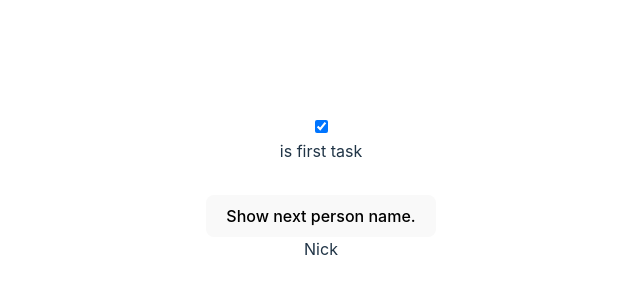
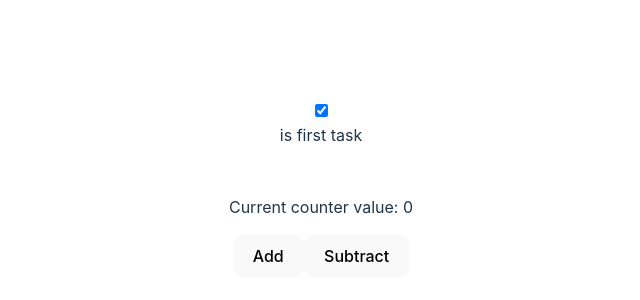
Before and after one commit to Kentypa/internship-react, a React (Vite) app: page / in a window 1280 px wide. Shown: the part 228-528 px from the top of the page, without its empty margins (319-959 px from the left). Built offline with nearby package versions, Linux system fonts and the light colour scheme.

Commit message:
Code refactored
Improved code style and variables names, changed project structure, add folders for reducers/types/context

```diff
--- a/src/App.tsx
+++ b/src/App.tsx
@@ -1,6 +1,6 @@
 import './App.css'
-import {TextChanger} from "./components/TextChanger";
-import {TaskApp} from "./components/TaskApp";
+import {Counter} from "./components/CounterApp";
+import {ProductsApp} from "./components/ProductsApp";
 import {useState} from "react";
 
 function App() {
@@ -10,6 +10,7 @@ function App() {
         <>
             <div className="card">
                 <input
+                    name="is-first-task"
                     type="checkbox"
                     checked={isFirstTask}
                     onChange={e => {
@@ -18,7 +19,7 @@ function App() {
                 />
                 <br/> is first task
             </div>
-          {isFirstTask ? (<TextChanger/>) : (<TaskApp/>)}
+            {isFirstTask ? (<Counter />) : (<ProductsApp/>)}
         </>
     )
 }
--- a/src/components/Button/index.tsx
+++ b/src/components/Button/index.tsx
@@ -1,8 +1,10 @@
+import {ComponentWithChildren} from "../../types/component-with-children.tsx";
+
 type ButtonProps = {
     handleClick: () => void;
 }
 
-export const Button: React.FC<React.PropsWithChildren<ButtonProps>> = ({handleClick, children}) => {
+export const Button: ComponentWithChildren<ButtonProps> = ({handleClick, children}) => {
     return (
         <button onClick={handleClick}>
             {children}
--- /dev/null
+++ b/src/components/CounterApp/index.tsx
@@ -0,0 +1,29 @@
+import React, {useState} from 'react';
+import {Button} from "../Button";
+import {CounterTitle} from "../CounterTitle";
+
+export const Counter: React.FC = () => {
+    const [counterValue, setCounterValue] = useState(0);
+
+    function handleCounterIncrement() {
+        setCounterValue(counterValue + 1);
+    }
+
+    function handleCounterDecrement() {
+        setCounterValue(counterValue - 1);
+    }
+
+    return (
+        <div>
+            <CounterTitle>
+                {"Current counter value: " + counterValue}
+            </CounterTitle>
+            <Button handleClick={handleCounterIncrement}>
+                Add
+            </Button>
+            <Button handleClick={handleCounterDecrement}>
+                Subtract
+            </Button>
+        </div>
+    )
+}
--- /dev/null
+++ b/src/components/CounterTitle/index.tsx
@@ -0,0 +1,9 @@
+import {ComponentWithChildren} from "../../types/component-with-children.tsx";
+
+export const CounterTitle: ComponentWithChildren<object> = ({children}) => {
+    return (
+        <p>
+            {children}
+        </p>
+    )
+}
--- /dev/null
+++ b/src/components/ProductElement/index.tsx
@@ -0,0 +1,25 @@
+import React, {useContext} from "react";
+import {Button} from "../Button";
+import {ProductDispatchContexts} from "../../contexts/product-dispatch-contexts.tsx";
+
+export type ProductElementProps = {
+    id: number;
+    name: string;
+}
+
+export const ProductElement: React.FC<ProductElementProps> = ({id ,name}) => {
+    const productDispatch = useContext(ProductDispatchContexts);
+
+    return (
+        <section>
+            <li>{name}</li>
+            <Button handleClick={()=>{productDispatch({
+                name,
+                type: "delete",
+                id,
+            })}}>
+                Delete from list
+            </Button>
+        </section>
+    )
+}
--- /dev/null
+++ b/src/components/ProductList/index.tsx
@@ -0,0 +1,16 @@
+import {ProductElement, ProductElementProps} from "../ProductElement";
+import React from "react";
+
+export type ProductListProps = {
+    products: ProductElementProps[];
+}
+
+export const ProductList: React.FC<ProductListProps> = ({products}) => {
+    return (
+        <ul>
+            {products.map((product) => (
+                <ProductElement id={product.id} key={product.id} name={product.name} />
+            ))}
+        </ul>
+    )
+}
--- /dev/null
+++ b/src/components/ProductsApp/index.tsx
@@ -0,0 +1,40 @@
+import React, {useState} from "react";
+import {Button} from "../Button";
+import {Textarea} from "../Textarea";
+import {useReducer} from "react";
+import {ProductContexts} from "../../contexts/product-context.tsx";
+import {ProductDispatchContexts} from "../../contexts/product-dispatch-contexts.tsx";
+import {ProductList} from "../ProductList";
+import {ProductReducer} from "../../reducers/product-reducer.tsx";
+
+
+export const ProductsApp: React.FC = () => {
+    const [products, dispatch] = useReducer(ProductReducer, []);
+    const [productName, setProductName] = useState<string>("");
+    const [productID, setProductID] = useState<number>(0);
+
+    function handleAddProducts(name: string) {
+        setProductID(productID + 1);
+        dispatch({
+            type: "add",
+            id: productID,
+            name:  name
+        })
+    }
+
+    function handleTextareaChange(event: React.ChangeEvent<HTMLTextAreaElement>) {
+        setProductName(event.target.value)
+    }
+
+    return (
+        <ProductContexts.Provider value={products}>
+            <ProductDispatchContexts.Provider value={dispatch}>
+                <Textarea value={productName} handleChange={handleTextareaChange} />
+                <Button handleClick={() => {handleAddProducts(productName)}}>
+                    Add new product to list
+                </Button>
+                <ProductList products={products} />
+            </ProductDispatchContexts.Provider>
+        </ProductContexts.Provider>
+    )
+}
--- a/src/components/Textarea/index.tsx
+++ b/src/components/Textarea/index.tsx
@@ -1,10 +1,12 @@
+import React from "react";
+
 type TextareaProps = {
-    name: string,
-    handleChange: (event: React.ChangeEvent<HTMLTextAreaElement>) => void
+    value: string;
+    handleChange: (event: React.ChangeEvent<HTMLTextAreaElement>) => void;
 }
 
-export const Textarea: React.FC<TextareaProps> = ({name, handleChange}) => {
+export const Textarea: React.FC<TextareaProps> = ({value, handleChange}) => {
     return (
-        <textarea value={name} onChange={handleChange}/>
+        <textarea name="product-name-area" value={value} onChange={handleChange}/>
     )
 }
--- /dev/null
+++ b/src/contexts/product-context.tsx
@@ -0,0 +1,4 @@
+import {createContext} from "react";
+import {ProductElementProps} from "../components/ProductElement";
+
+export const ProductContexts = createContext<ProductElementProps[]>([]);
--- /dev/null
+++ b/src/contexts/product-dispatch-contexts.tsx
@@ -0,0 +1,9 @@
+import {createContext, Dispatch} from "react";
+
+export type ProductActions = {
+    id: number;
+    type: "add" | "delete";
+    name: string;
+}
+
+export const ProductDispatchContexts = createContext<Dispatch<ProductActions>>(()=>{});
--- /dev/null
+++ b/src/reducers/product-reducer.tsx
@@ -0,0 +1,15 @@
+import {ProductElementProps} from "../components/ProductElement";
+import {ProductActions} from "../contexts/product-dispatch-contexts.tsx";
+
+export function ProductReducer(products: ProductElementProps[], action: ProductActions) {
+    switch (action.type) {
+        case "add": {
+            return [...products, {id: action.id, name: action.name}];
+        }
+        case "delete": {
+            return products.filter((product) => product.id !== action.id);
+        }
+        default:
+            return products;
+    }
+}
--- /dev/null
+++ b/src/types/component-with-children.tsx
@@ -0,0 +1,3 @@
+import React from "react";
+
+export type ComponentWithChildren<P> = React.FC<React.PropsWithChildren<P>>;
```
Lines whose indentation alone changed are shown as unchanged.
